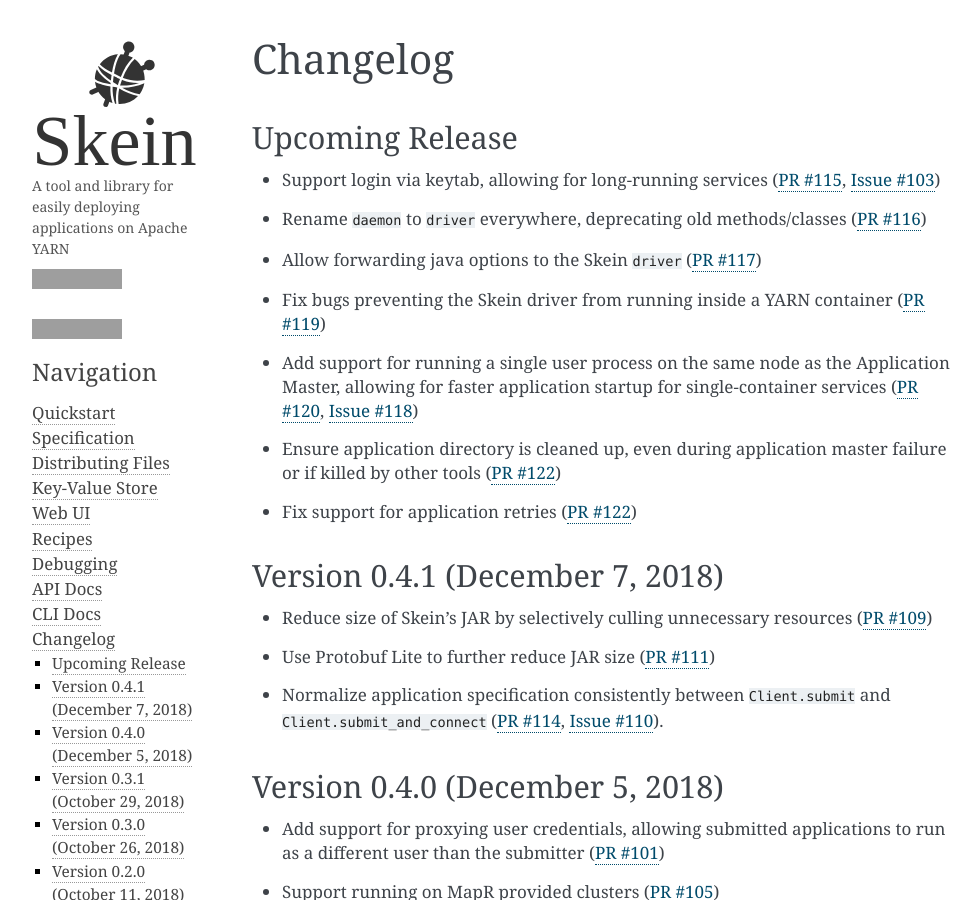
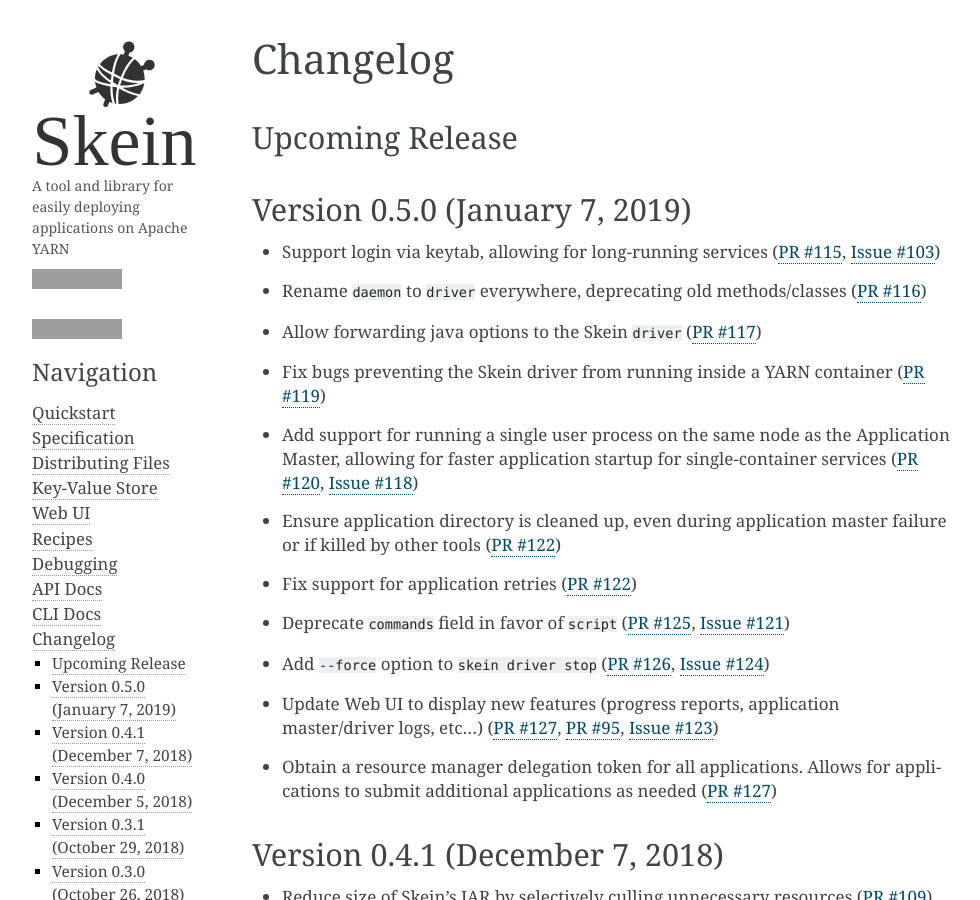
Before and after one commit to jcrist/skein, a Sphinx documentation site: the page built from docs/source/changelog.rst, in a window 1280 px wide and 900 px high, cut to the strip 0-900 px from the top of the window. Shown: the whole strip, without its empty margins (138-1118 px from the left). Built offline with Sphinx 7.4.7, drawn with Linux system fonts in a browser that asks for light colours; grey boxes are pictures that could not be loaded.

Commit message:
Update changelog for release [skip-tests]

```diff
--- a/docs/source/changelog.rst
+++ b/docs/source/changelog.rst
@@ -3,6 +3,9 @@
 
 Upcoming Release
 ----------------
+
+Version 0.5.0 (January 7, 2019)
+-------------------------------
 
 - Support login via keytab, allowing for long-running services (:pr:`115`,
   :issue:`103`)
@@ -17,6 +20,12 @@
 - Ensure application directory is cleaned up, even during application master
   failure or if killed by other tools (:pr:`122`)
 - Fix support for application retries (:pr:`122`)
+- Deprecate ``commands`` field in favor of ``script`` (:pr:`125`, :issue:`121`)
+- Add ``--force`` option to ``skein driver stop`` (:pr:`126`, :issue:`124`)
+- Update Web UI to display new features (progress reports, application
+  master/driver logs, etc...) (:pr:`127`, :pr:`95`, :issue:`123`)
+- Obtain a resource manager delegation token for all applications. Allows for
+  applications to submit additional applications as needed (:pr:`127`)
 
 Version 0.4.1 (December 7, 2018)
 --------------------------------
```
